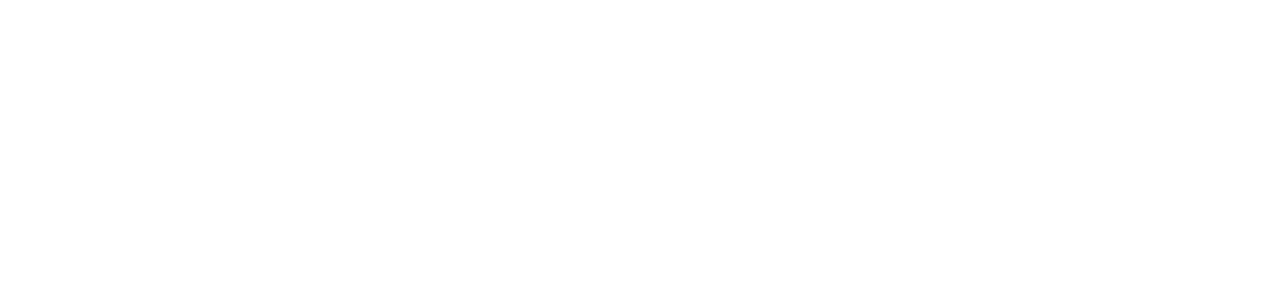
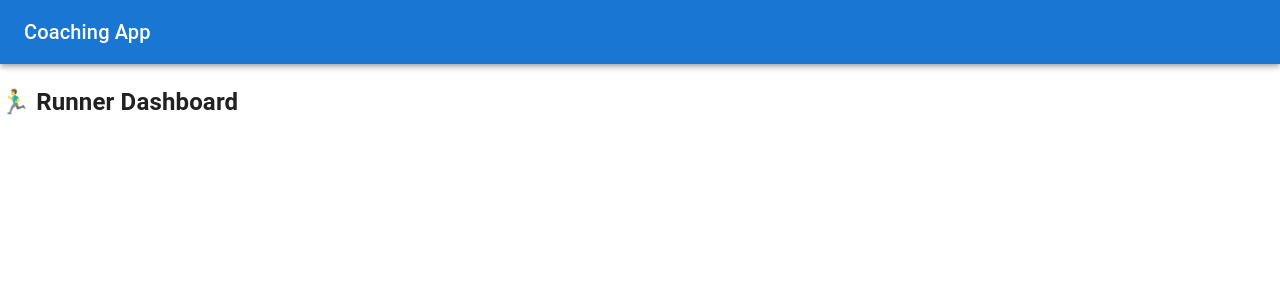
Before and after one commit to gcoopmansS/coaching_app, a React (Vite) app in the folder frontend/: page /runner in a window 1280 px wide. Before the commit this address had no page. Shown: the top 300 px of the page. Built offline with nearby package versions, Linux system fonts and the light colour scheme.

Commit message:
Login flow polish: role-based dashboard, navbar, logout

```diff
--- a/frontend/src/App.jsx
+++ b/frontend/src/App.jsx
@@ -1,12 +1,16 @@
 import { Routes, Route } from "react-router-dom";
 import LoginPage from "./pages/LoginPage";
 import SignupPage from "./pages/SignupPage";
+import RunnerDashboard from "./pages/RunnerDashboard";
+import CoachDashboard from "./pages/CoachDashboard";
 
 function App() {
   return (
     <Routes>
       <Route path="/login" element={<LoginPage />} />
       <Route path="/signup" element={<SignupPage />} />
+      <Route path="/runner" element={<RunnerDashboard />} />
+      <Route path="/coach" element={<CoachDashboard />} />
     </Routes>
   );
 }
--- /dev/null
+++ b/frontend/src/components/Navbar.jsx
@@ -0,0 +1,48 @@
+import {
+  AppBar,
+  Toolbar,
+  Typography,
+  Button,
+  Avatar,
+  Box,
+} from "@mui/material";
+import { useNavigate } from "react-router-dom";
+
+export default function Navbar({ user }) {
+  const navigate = useNavigate();
+
+  const handleLogout = () => {
+    localStorage.removeItem("user");
+    navigate("/login");
+  };
+
+  return (
+    <AppBar position="static">
+      <Toolbar sx={{ display: "flex", justifyContent: "space-between" }}>
+        <Typography
+          variant="h6"
+          onClick={() =>
+            navigate(user?.role === "coach" ? "/coach" : "/runner")
+          }
+          sx={{ cursor: "pointer" }}
+        >
+          Coaching App
+        </Typography>
+
+        <Box sx={{ display: "flex", alignItems: "center", gap: 2 }}>
+          {user && (
+            <>
+              <Typography variant="body1">{user.name}</Typography>
+              <Avatar
+                src={`http://localhost:3000${user.profilePicture || ""}`}
+              />
+              <Button color="inherit" onClick={handleLogout}>
+                Logout
+              </Button>
+            </>
+          )}
+        </Box>
+      </Toolbar>
+    </AppBar>
+  );
+}
--- /dev/null
+++ b/frontend/src/pages/CoachDashboard.jsx
@@ -0,0 +1,12 @@
+import Navbar from "../components/Navbar";
+
+export default function CoachDashboard() {
+  const user = JSON.parse(localStorage.getItem("user"));
+
+  return (
+    <>
+      <Navbar user={user} />
+      <h2>📋 Coach Dashboard</h2>
+    </>
+  );
+}
--- a/frontend/src/pages/LoginPage.jsx
+++ b/frontend/src/pages/LoginPage.jsx
@@ -22,7 +22,11 @@ export default function LoginPage() {
 
     if (res.ok) {
       localStorage.setItem("user", JSON.stringify(data.user));
-      navigate("/");
+      if (data.user.role === "runner") {
+        navigate("/runner");
+      } else {
+        navigate("/coach");
+      }
     } else {
       setError(data.message);
     }
--- /dev/null
+++ b/frontend/src/pages/RunnerDashboard.jsx
@@ -0,0 +1,12 @@
+import Navbar from "../components/Navbar";
+
+export default function RunnerDashboard() {
+  const user = JSON.parse(localStorage.getItem("user"));
+
+  return (
+    <>
+      <Navbar user={user} />
+      <h2>🏃‍♂️ Runner Dashboard</h2>
+    </>
+  );
+}
```
